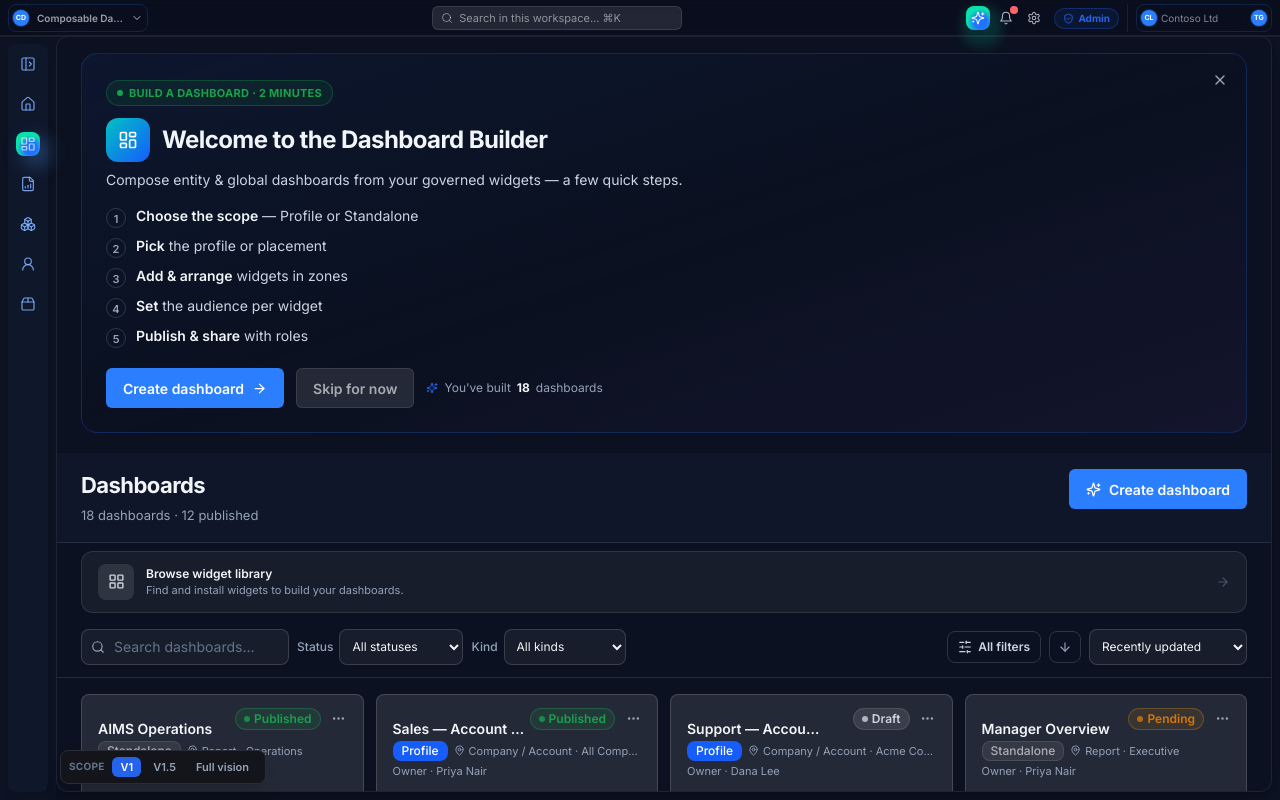
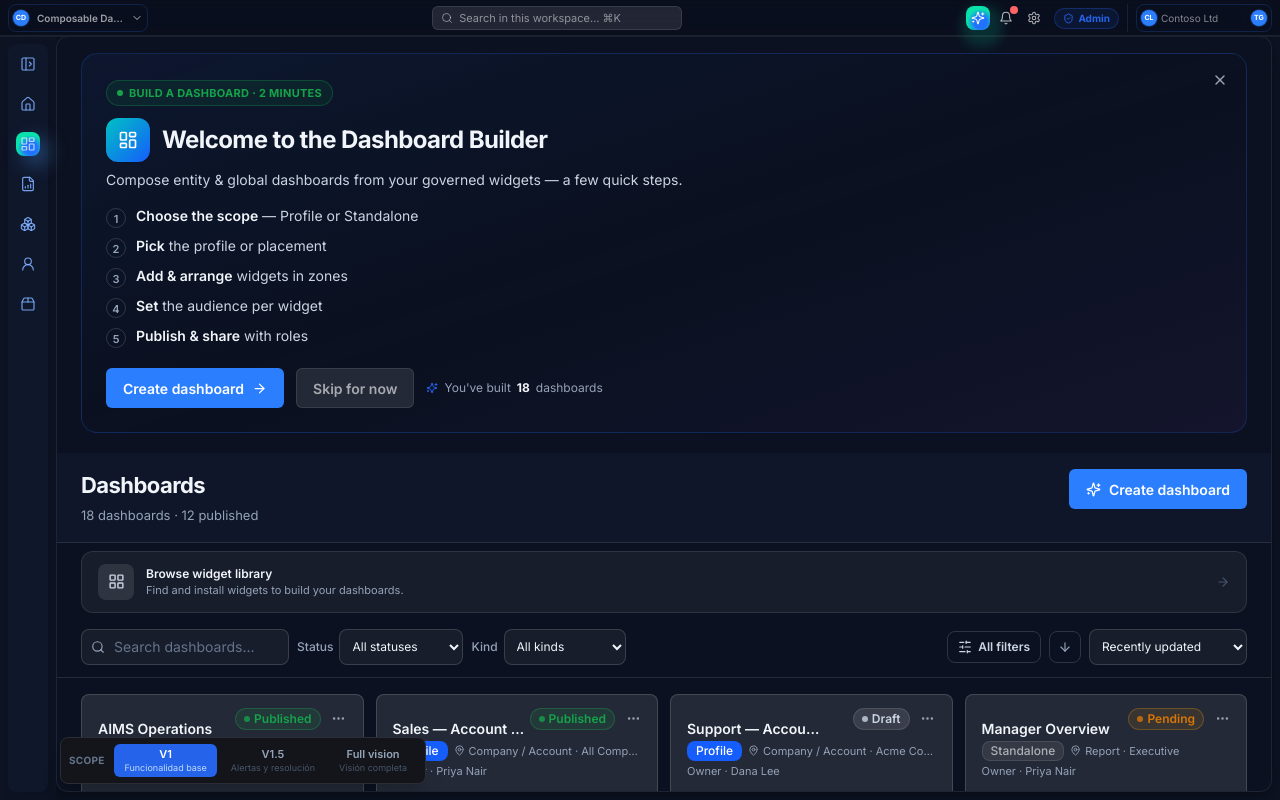
Before and after one commit to thomzilla33/widget-canvas, a React (Vite) app: page /dashboards in a window 1280 px wide. Built offline with nearby package versions, Linux system fonts and the light colour scheme.

Commit message:
feat(scope-toggle): add per-tier descriptions

```diff
--- a/src/components/common/ScopeToggle.jsx
+++ b/src/components/common/ScopeToggle.jsx
@@ -1,9 +1,12 @@
 import { TIERS, useScope } from '../../state/ScopeContext.jsx'
 
-const LABELS = { 'v1': 'V1', 'v1.5': 'V1.5', 'v2': 'Full vision' }
+const TIERS_META = {
+  'v1':  { label: 'V1',          desc: 'Funcionalidad base' },
+  'v1.5':{ label: 'V1.5',        desc: 'Alertas y resolución' },
+  'v2':  { label: 'Full vision', desc: 'Visión completa' },
+}
 
 // Floating prototype-scope toggle. Sits fixed bottom-left, clears the collapsed sidebar.
-// Switch between V1 / V1.5 / Full vision to show/hide features gated to each tier.
 export default function ScopeToggle() {
   const { scope, setScope } = useScope()
   return (
@@ -11,22 +14,26 @@ export default function ScopeToggle() {
       className="fixed bottom-4 z-[9998] flex items-center gap-1 rounded-lg border border-aims-border bg-aims-sidebar px-2 py-1.5 shadow-xl"
       style={{ left: 60 }}
     >
-      <span className="mr-1 select-none text-[10px] font-bold uppercase tracking-wide text-slate-500">
+      <span className="mr-1.5 select-none text-[10px] font-bold uppercase tracking-wide text-slate-500">
         Scope
       </span>
       {TIERS.map((tier) => {
         const active = scope === tier
+        const { label, desc } = TIERS_META[tier]
         return (
           <button
             key={tier}
             onClick={() => setScope(tier)}
-            className={`rounded-md px-2 py-0.5 text-[11px] font-semibold transition-colors ${
+            className={`flex flex-col items-center rounded-md px-2.5 py-1 text-center transition-colors ${
               active
                 ? 'bg-aims-blue text-white'
                 : 'text-slate-400 hover:bg-white/10 hover:text-slate-200'
             }`}
           >
-            {LABELS[tier]}
+            <span className="text-[11px] font-semibold leading-tight">{label}</span>
+            <span className={`text-[9px] leading-tight ${active ? 'text-blue-200' : 'text-slate-600'}`}>
+              {desc}
+            </span>
           </button>
         )
       })}
```
